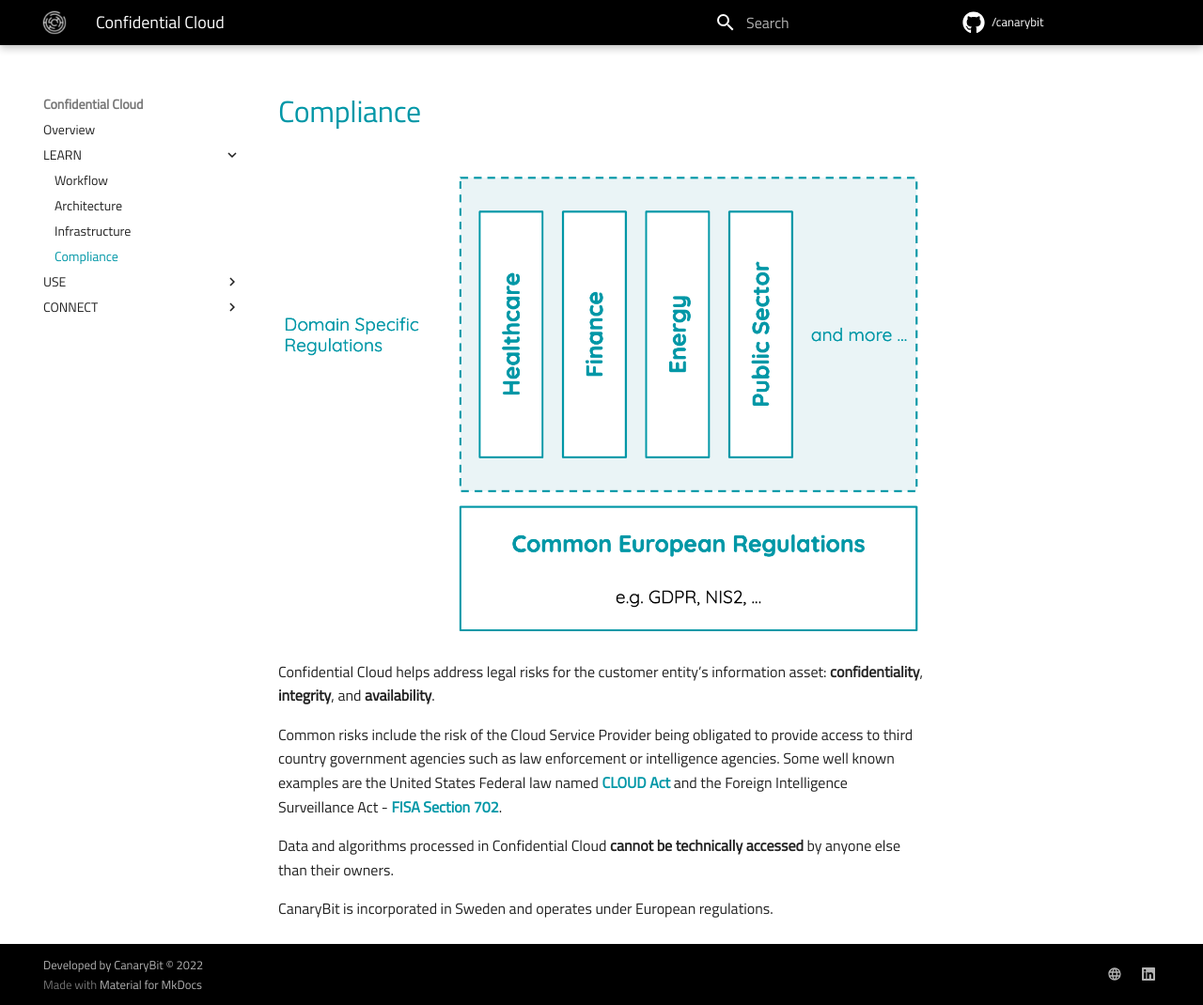
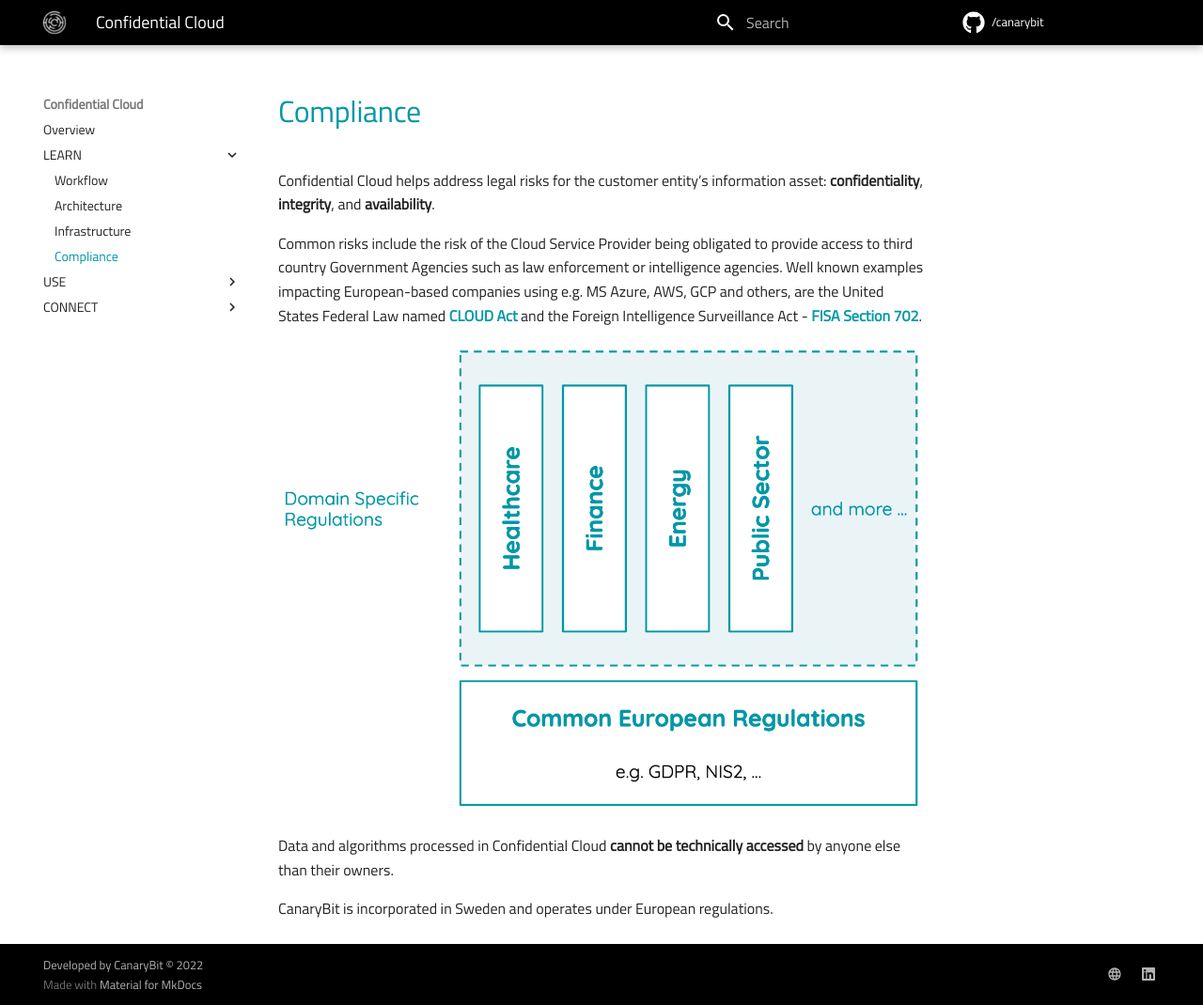
Before and after one commit to canarybit/cc-docs, an MkDocs documentation site: the page built from docs/compliance.md, in a window 1280 px wide and 1070 px high. Shown: the whole window at 94% size. Built offline with MkDocs 1.6.1 and Material for MkDocs 9.7.7, drawn with Linux system fonts in a browser that asks for light colours.

Commit message:
Updates content

```diff
--- a/docs/compliance.md
+++ b/docs/compliance.md
@@ -1,10 +1,11 @@
 # Compliance
-
-![Confidential Cloud Legal](./img/confidential-cloud-legal.png)
 
 Confidential Cloud helps address legal risks for the customer entity’s information asset: **confidentiality**, **integrity**, and **availability**.
 
-Common risks include the risk of the Cloud Service Provider being obligated to provide access to third country government agencies such as law enforcement or intelligence agencies. Some well known examples are the United States Federal law named [CLOUD Act](https://www.alstonprivacy.com/cloud-act-impact-cross-border-access-contents-communications/) and the Foreign Intelligence Surveillance Act - [FISA Section 702](https://www.dni.gov/files/icotr/Section702-Basics-Infographic.pdf).
+Common risks include the risk of the Cloud Service Provider being obligated to provide access to third country Government Agencies such as law enforcement or intelligence agencies.
+Well known examples impacting European-based companies using e.g. MS Azure, AWS, GCP and others, are the United States Federal Law named [CLOUD Act](https://www.alstonprivacy.com/cloud-act-impact-cross-border-access-contents-communications/) and the Foreign Intelligence Surveillance Act - [FISA Section 702](https://www.dni.gov/files/icotr/Section702-Basics-Infographic.pdf).
+
+![Confidential Cloud Legal](./img/confidential-cloud-legal.png)
 
 Data and algorithms processed in Confidential Cloud **cannot be technically accessed** by anyone else than their owners.
 
```
